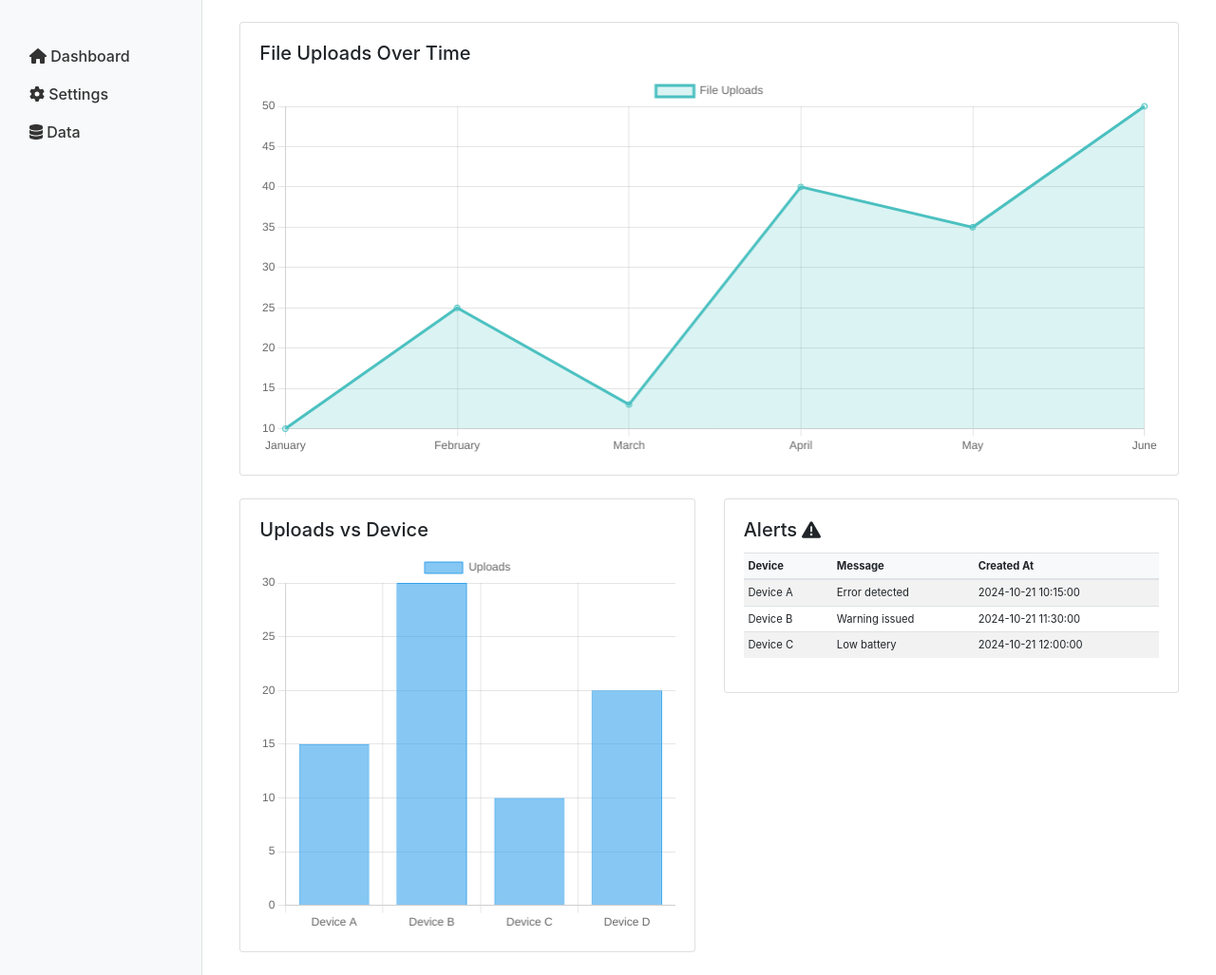
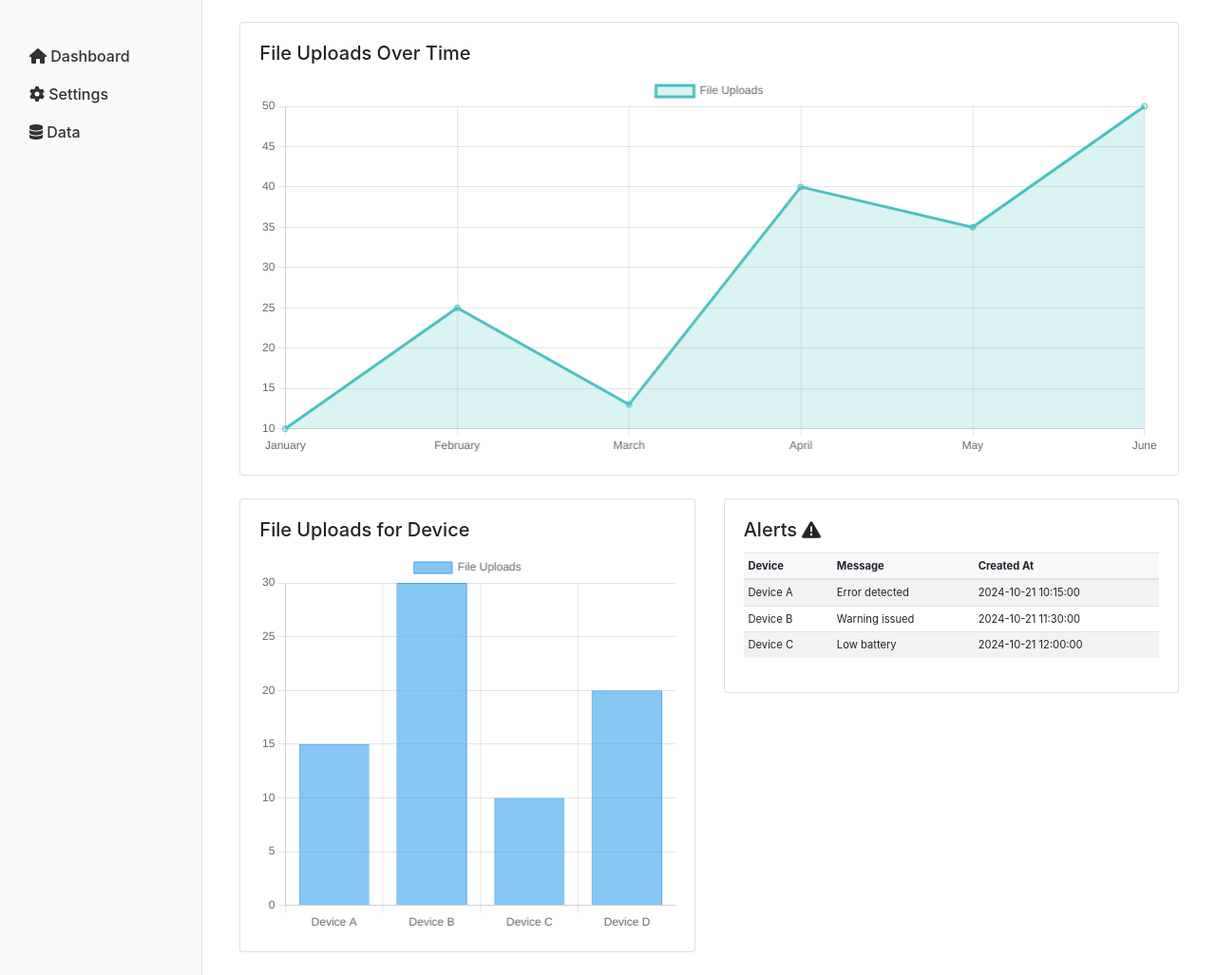
Before and after one commit to Neurotech-Hub/HubLink-Server, a Flask app: template templates/dashboard.html in a window 1280 px wide. Shown: the part 57-1084 px from the top of the page at 95% size. Run offline with Flask 3, Linux system fonts and the light colour scheme; the template is opened without the code that fills it, so the values that code supplies are empty; some libraries are stand-ins or nearby versions.

Commit message:
Update dashboard.html

```diff
--- a/templates/dashboard.html
+++ b/templates/dashboard.html
@@ -23,7 +23,7 @@
         <div class="col-md-6 mb-4">
             <div class="card">
                 <div class="card-body">
-                    <h5 class="card-title">Uploads vs Device</h5>
+                    <h5 class="card-title">File Uploads for Device</h5>
                     <div style="position: relative; height:400px;">
                         <canvas id="uploadsBarChart"></canvas>
                     </div>
@@ -99,7 +99,7 @@
         data: {
             labels: ['Device A', 'Device B', 'Device C', 'Device D'],
             datasets: [{
-                label: 'Uploads',
+                label: 'File Uploads',
                 data: [15, 30, 10, 20],
                 backgroundColor: 'rgba(54, 162, 235, 0.6)',
                 borderColor: 'rgba(54, 162, 235, 1)',
```
